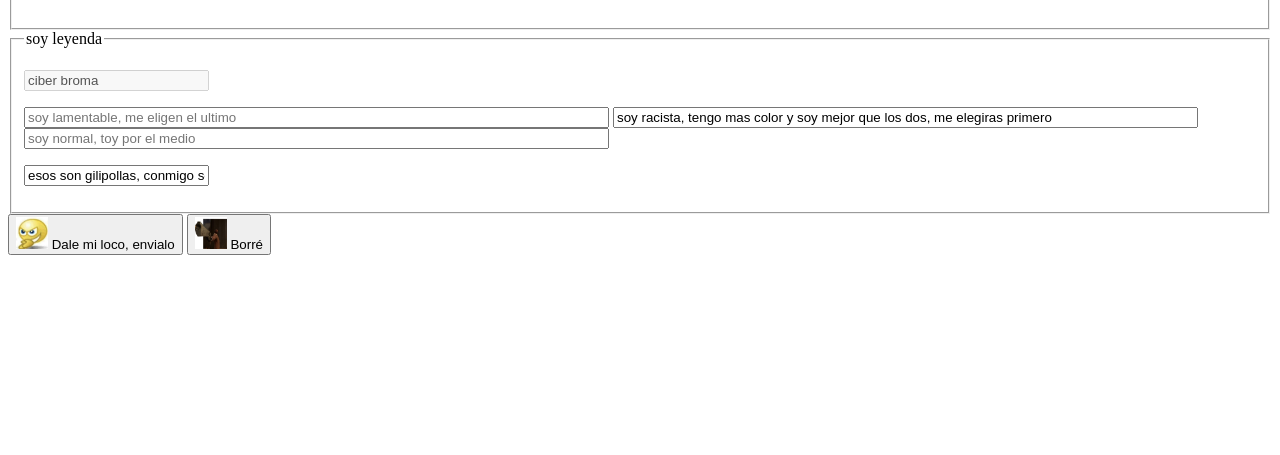
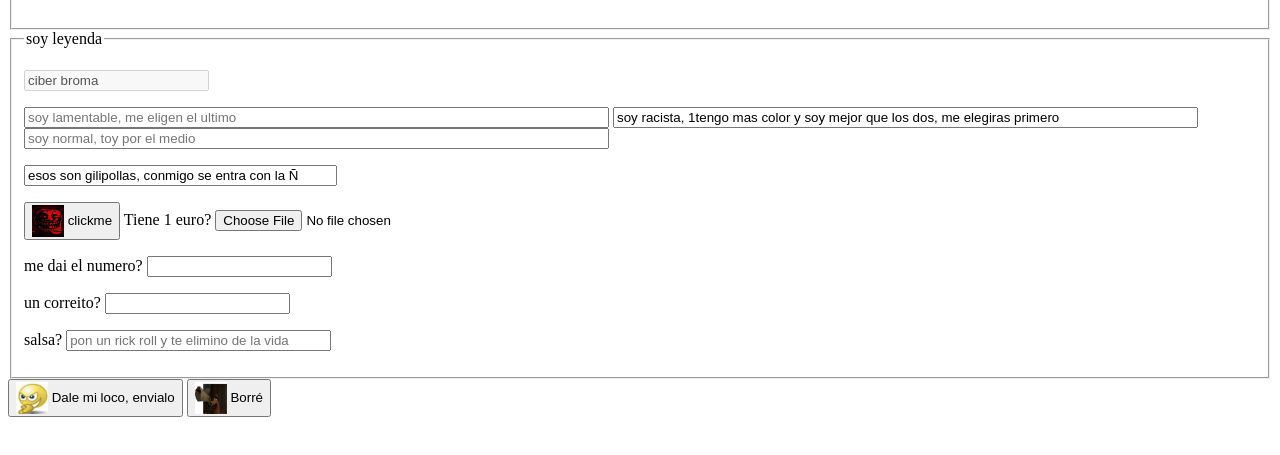
Before and after one commit to marcosmananesruiz/1EVAL_HTMLyCSS_APPWEB_2smrc_MarcosMananes, a plain HTML site: page Formularios/formularios2.html in a window 1280 px wide. Shown: the part 77-532 px from the top of the page. Drawn offline with Linux system fonts and the light colour scheme.

Commit message:
17/10/2023

```diff
--- a/Formularios/formularios2.html
+++ b/Formularios/formularios2.html
@@ -14,18 +14,36 @@
     <p><input type="text" value="ciber broma" disabled></p>
     <p>
       <input type="text" placeholder="soy lamentable, me eligen el ultimo" tabindex="3" size="70">
-      <input type="text" value="soy racista, tengo mas color y soy mejor que los dos, me elegiras primero" tabindex="1" size="70">
+      <input type="text" value="soy racista, 1tengo mas color y soy mejor que los dos, me elegiras primero" tabindex="1" size="70">
       <input type="text" placeholder="soy normal, toy por el medio" tabindex="2" size="70">
     </p>
-    <p><input type="text" value="esos son gilipollas, conmigo se entra con la Ñ" accesskey="Ñ"></p>
+    <p><input type="text" value="esos son gilipollas, conmigo se entra con la Ñ" accesskey="Ñ" size="36"></p>
+    <p>
+      <button type="button" onclick="mensaje('Jhon china')">
+        <img src="img/troll.jpeg" alt="clickme" width="32" height="32" style="vertical-align: middle;">
+        clickme
+      </button>
+      Tiene 1 euro? <input type="file">
+    </p>
+    <p>me dai el numero? <input type="tel"></p>
+    <p>un correito? <input type="email"></p>
+    <p>salsa? <input type="url" placeholder="pon un rick roll y te elimino de la vida" size="30"></p>
   </fieldset>
   <button type="submit">
-    <img src="img/açeptao.jpeg" alt="acpetao" width="32" height="32">
+    <img src="img/açeptao.jpeg" alt="acpetao" width="32" height="32" style="vertical-align: middle;">
     Dale mi loco, envialo
   </button>
   <button type="reset">
-    <img src="img/borrar.jpg" alt="borre" width="32" height="32">
+    <img src="img/borrar.jpg" alt="borre" width="32" height="32" style="vertical-align: middle;">
     Borré
   </button>
+
+
+  <script>
+    function mensaje(texto) {
+      alert(texto)
+    }
+  </script>
+
 </body>
 </html>
```
Also changed, not shown: index.html (+5 -0 lines), Formularios/css/estilos.css (added), Formularios/img/troll.jpeg (added).
